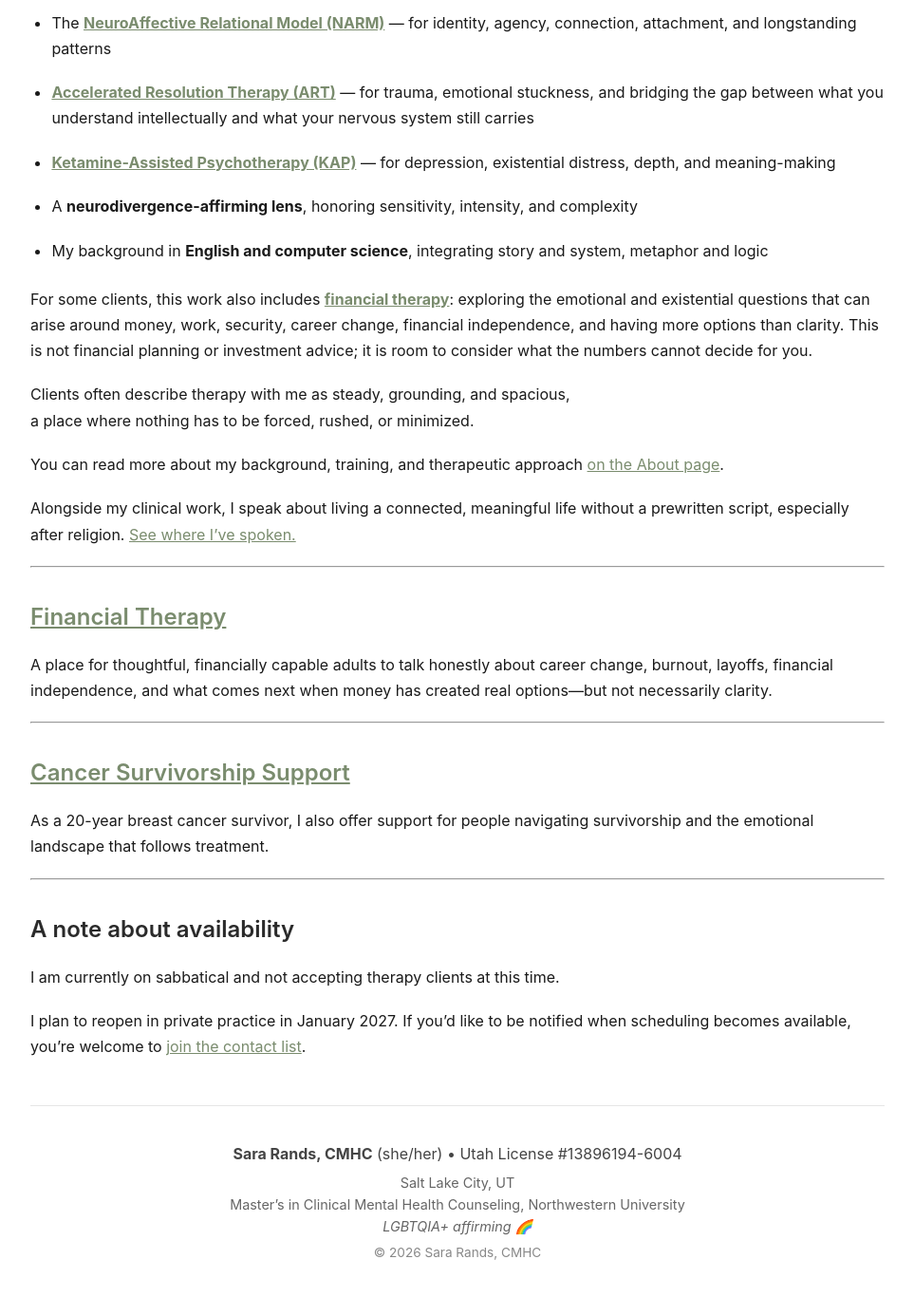
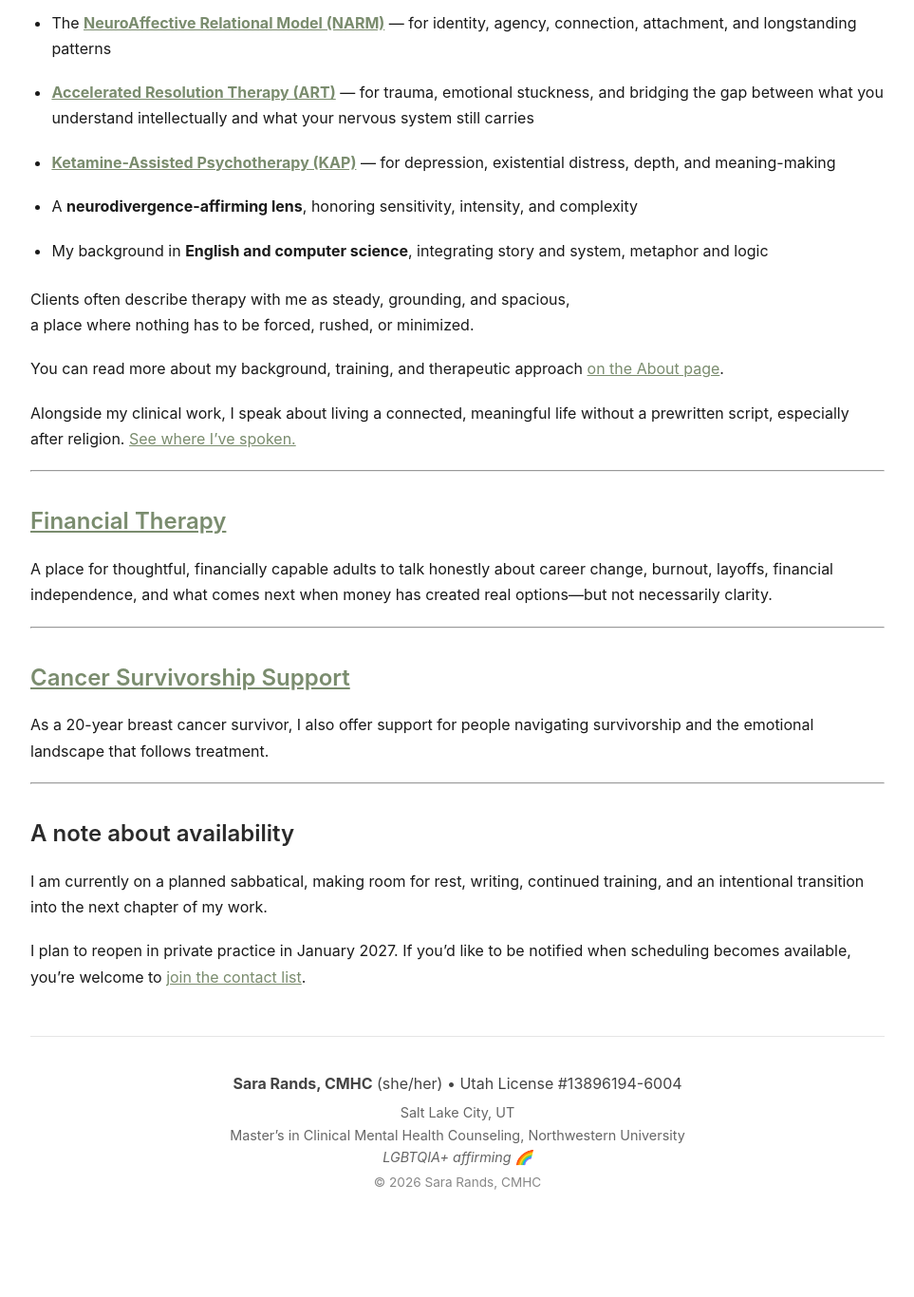
Before and after one commit to SaraRands/sararands-site, a Jekyll site: the page built from index.md, in a window 1280 px wide and 1400 px high, scrolled down 3168 px. Shown: the top 1366 px of the window at 95% size, without its empty margins (158-1121 px from the left). Built offline with Jekyll 4.4.1, drawn with Linux system fonts in a browser that asks for light colours; after the commit the page ends 4495 px from its top, so only the background shows below that.

Commit message:
update home page

```diff
--- a/index.md
+++ b/index.md
@@ -102,8 +102,6 @@ My approach blends clarity, depth, and emotional attunement. I draw from:
 
 - My background in **English and computer science**, integrating story and system, metaphor and logic
 
-For some clients, this work also includes [**financial therapy**](/financial-therapy/): exploring the emotional and existential questions that can arise around money, work, security, career change, financial independence, and having more options than clarity. This is not financial planning or investment advice; it is room to consider what the numbers cannot decide for you.
-
 Clients often describe therapy with me as steady, grounding, and spacious,
 a place where nothing has to be forced, rushed, or minimized.
 
@@ -127,6 +125,6 @@ As a 20-year breast cancer survivor, I also offer support for people navigating
 
 ## A note about availability
 
-I am currently on sabbatical and not accepting therapy clients at this time.
+I am currently on a planned sabbatical, making room for rest, writing, continued training, and an intentional transition into the next chapter of my work.
 
 I plan to reopen in private practice in January 2027. If you’d like to be notified when scheduling becomes available, you’re welcome to [join the contact list](/contact/).
```
